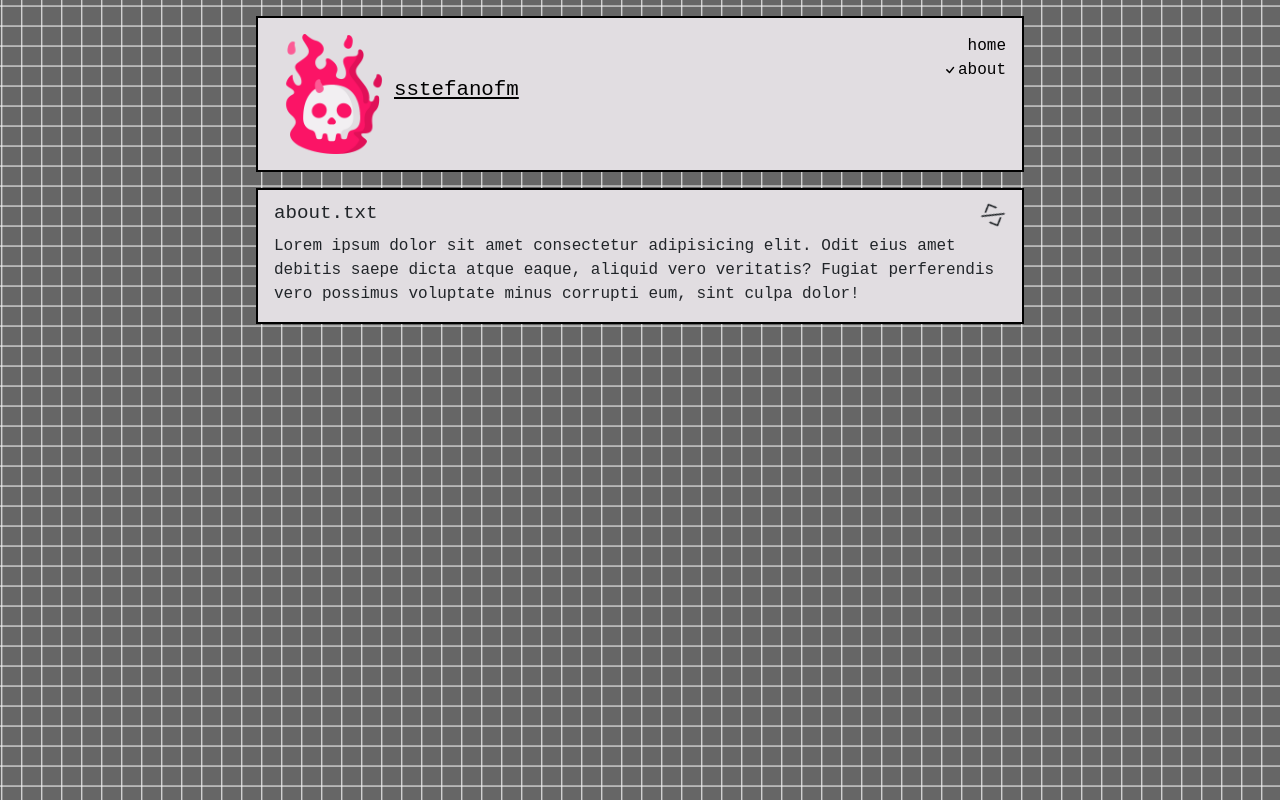
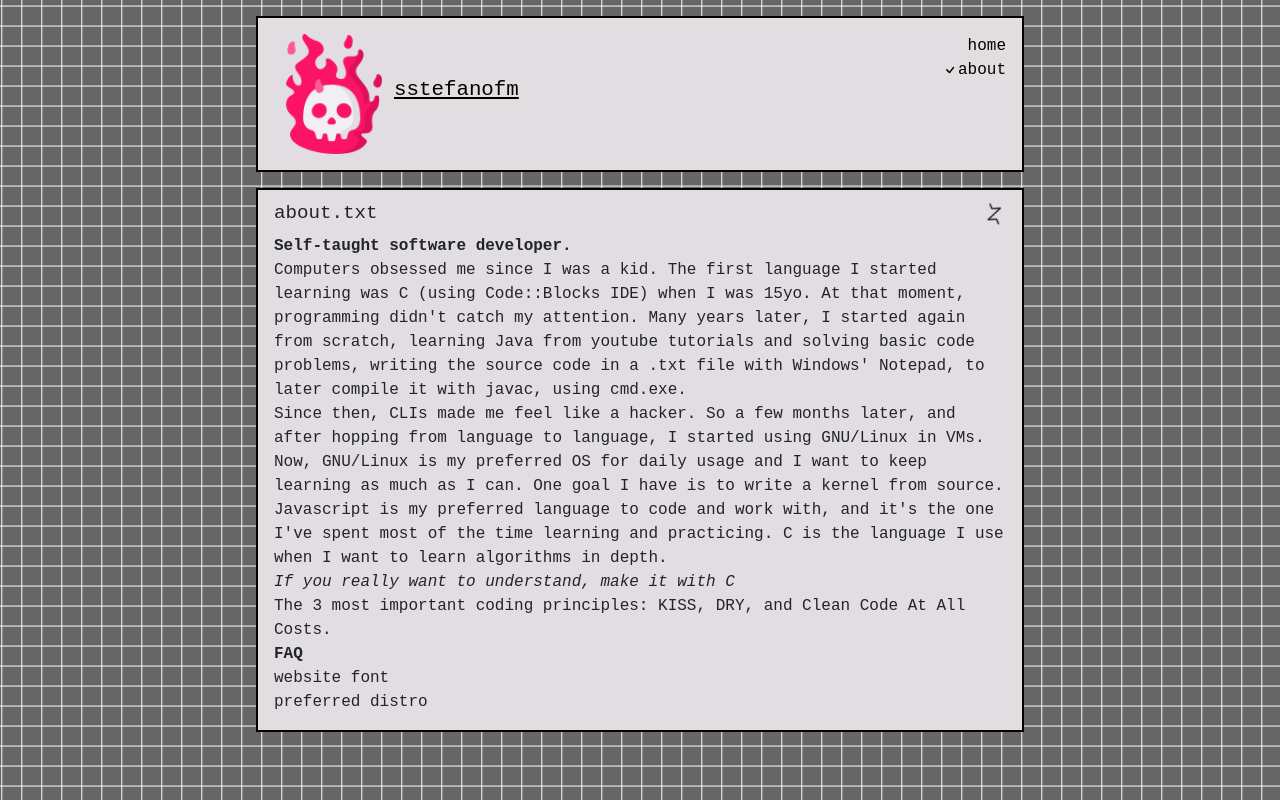
Before and after one commit to sstefanofm/sstefanofm.github.io, a React (Create React App) app: page /about in a window 1280 px wide. Built offline with nearby package versions, Linux system fonts and the light colour scheme; a web font is replaced by a local one.

Commit message:
about me text and FAQ structure (unfinished)

```diff
--- a/src/About/About.jsx
+++ b/src/About/About.jsx
@@ -7,20 +7,45 @@ const About = () => {
         <div className='About__TitleIcon'>
           <svg
             xmlns='http://www.w3.org/2000/svg'
-            width='26'
-            height='26'
+            width='23'
+            height='23'
             fill='currentColor'
-            className='bi bi-code-slash'
+            className='bi bi-activity'
             viewBox='0 0 16 16'
           >
-            <path d='M10.478 1.647a.5.5 0 1 0-.956-.294l-4 13a.5.5 0 0 0 .956.294l4-13zM4.854 4.146a.5.5 0 0 1 0 .708L1.707 8l3.147 3.146a.5.5 0 0 1-.708.708l-3.5-3.5a.5.5 0 0 1 0-.708l3.5-3.5a.5.5 0 0 1 .708 0zm6.292 0a.5.5 0 0 0 0 .708L14.293 8l-3.147 3.146a.5.5 0 0 0 .708.708l3.5-3.5a.5.5 0 0 0 0-.708l-3.5-3.5a.5.5 0 0 0-.708 0z' />
+            <path
+              fillRule='evenodd'
+              d='M6 2a.5.5 0 0 1 .47.33L10 12.036l1.53-4.208A.5.5 0 0 1 12 7.5h3.5a.5.5 0 0 1 0 1h-3.15l-1.88 5.17a.5.5 0 0 1-.94 0L6 3.964 4.47 8.171A.5.5 0 0 1 4 8.5H.5a.5.5 0 0 1 0-1h3.15l1.88-5.17A.5.5 0 0 1 6 2Z'
+            />
           </svg>
         </div>
         about.txt
       </h2>
       <div className='About__ContentWrapper'>
-        Lorem ipsum dolor sit amet consectetur adipisicing elit. Odit eius amet debitis saepe dicta atque eaque, aliquid
-        vero veritatis? Fugiat perferendis vero possimus voluptate minus corrupti eum, sint culpa dolor!
+        <div>
+          <b>Self-taught software developer.</b>
+          <br />
+          Computers obsessed me since I was a kid. The first language I started learning was C (using Code::Blocks IDE)
+          when I was 15yo. At that moment, programming didn&apos;t catch my attention. Many years later, I started again
+          from scratch, learning Java from youtube tutorials and solving basic code problems, writing the source code in
+          a .txt file with Windows&apos; Notepad, to later compile it with javac, using cmd.exe.
+          <br />
+          Since then, CLIs made me feel like a hacker. So a few months later, and after hopping from language to
+          language, I started using GNU/Linux in VMs. Now, GNU/Linux is my preferred OS for daily usage and I want to
+          keep learning as much as I can. One goal I have is to write a kernel from source.
+          <br />
+          Javascript is my preferred language to code and work with, and it&apos;s the one I&apos;ve spent most of the
+          time learning and practicing. C is the language I use when I want to learn algorithms in depth.
+          <br />
+          <i>If you really want to understand, make it with C</i>
+          <br />
+          The 3 most important coding principles: KISS, DRY, and Clean Code At All Costs.
+        </div>
+        <div>
+          <b>FAQ</b>
+          <div>website font</div>
+          <div>preferred distro</div>
+        </div>
       </div>
     </div>
   )
```
